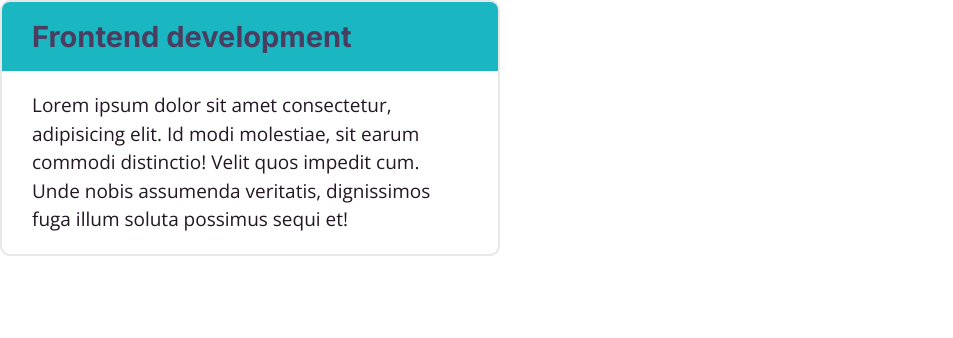
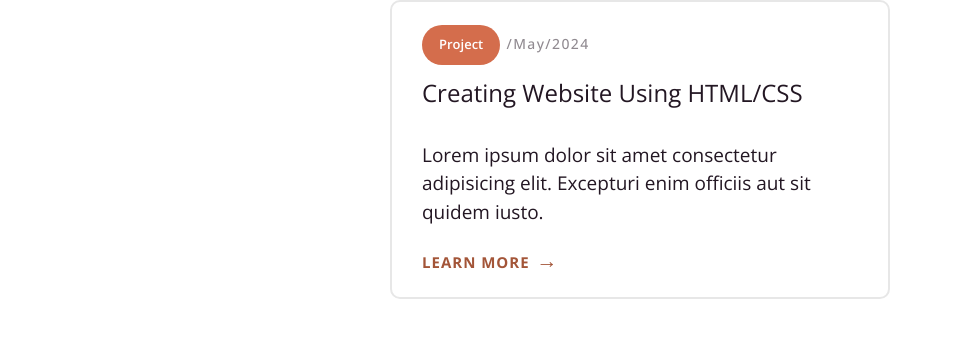
Before and after one commit to HEKNOWSME/Portfolio_claudistack, a plain HTML site: page index.html in a window 1280 px wide. Shown: the whole page, without its empty margins (0-953 px from the left). Drawn offline with nearby package versions, Linux system fonts and the light colour scheme.

Commit message:
project plan component

```diff
--- a/css/styles.css
+++ b/css/styles.css
@@ -106,6 +106,9 @@
        color: #dee3e6;
        opacity: .5;
 
+}
+.badge--accent {
+       background: var(--color-accent);
 }
 @media screen and (min-width: 768px) {
        .badge {
@@ -281,3 +284,23 @@
               transition: all 0s;
        }
 }
+/* project plan */
+.project-plan .badge {
+       font-size: 1.3rem;
+       font-weight: 600;
+}
+.project-plan .plan__date {
+       font-size: 1.4rem;
+       letter-spacing: 1.4px;
+       opacity: .5;
+       font-weight: 500;
+}
+.project-plan .card__heading {
+       margin: 1rem 0;
+}
+.project-plan .card__content {
+       padding-top: 0;
+}
+.project__image {
+       margin-top: 0;
+}
--- a/index.html
+++ b/index.html
@@ -12,15 +12,22 @@
        <title>ClaudI-stack</title>
 </head>
 <body>
-       <div class="languages__collapsible card collapsible">
-              <header class="card__header collapsible__header">
-                     <h3 class="collapsible__heading">Frontend development</h3>
-                     <img class="icon collapsible__chevron" src="/css/chevron.svg" alt="">
+
+<div class="plan project-plan">
+       <div class="card">
+              <header class="card__header">
+                     <art class="badge badge--accent">Project</art>
+                     <art class="plan__date">/May/2024</art>
+                     <article class="card__heading">
+                            Creating Website Using HTML/CSS
+                     </article>
               </header>
-              <div class="card__content collapsible__content">
-                     Lorem ipsum dolor sit amet consectetur, adipisicing elit. Id modi molestiae, sit earum commodi distinctio! Velit quos impedit cum. Unde nobis assumenda veritatis, dignissimos fuga illum soluta possimus sequi et!
+              <div class="card__content">
+                     <p class="project__image">Lorem ipsum dolor sit amet consectetur adipisicing elit. Excepturi enim officiis aut sit quidem iusto.</p>
+                     <a href="#" class="arrow-link left">learn more </a>
               </div>
        </div>
+</div>
        <script src="/js/main.js"></script>
 </body>
 </html>
```
Also changed, not shown: 1 other file.
